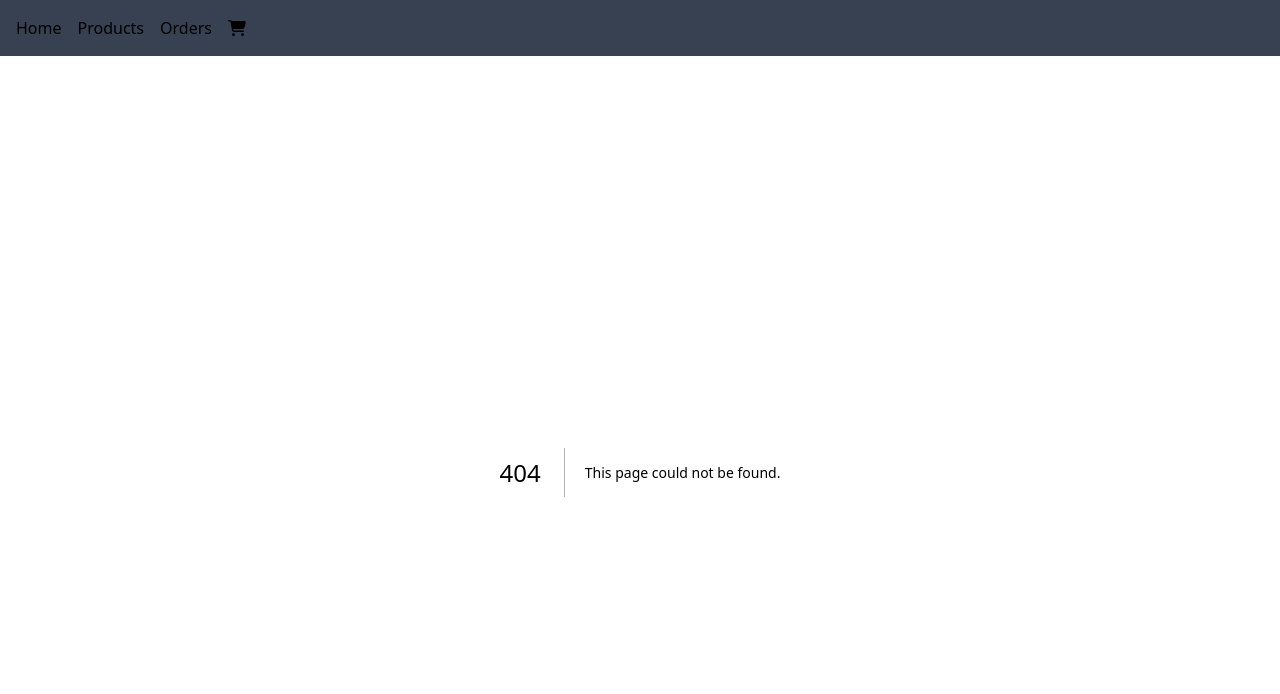
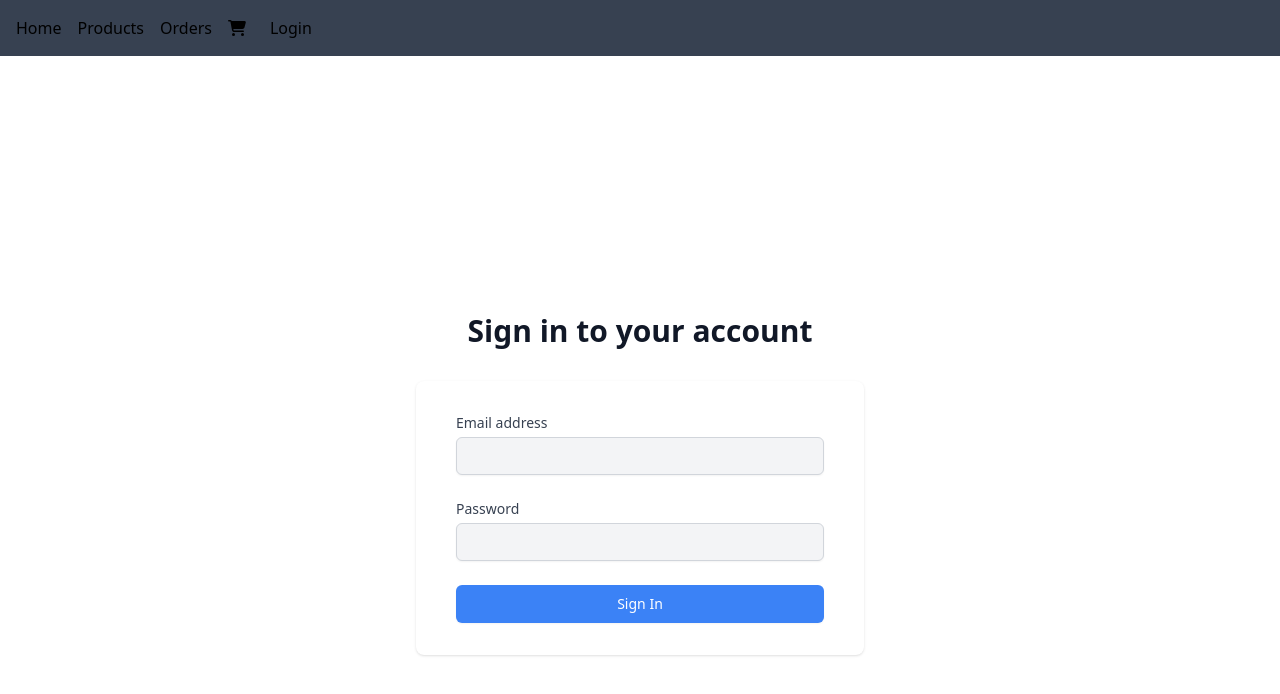
Before and after one commit to isaacoduh/greenbud-web, a Next.js app: page /login in a window 1280 px wide. Before the commit this address had no page. Shown: the top 694 px of the page. Built offline with nearby package versions, Linux system fonts and the light colour scheme.

Commit message:
auth: integrate login api

```diff
--- a/components/Layout.tsx
+++ b/components/Layout.tsx
@@ -38,6 +38,12 @@ const Layout: React.FC<LayoutProps> = ({ children }) => {
 
                             </Link>
                         </li>
+
+                        <li className="justify-end items-end">
+                            <Link href="/login">
+                                Login
+                            </Link>
+                        </li>
                     </ul>
                 </nav>
             </header>
--- /dev/null
+++ b/components/protectedRoute.tsx
@@ -0,0 +1,31 @@
+import { useRouter } from 'next/router';
+import { useEffect, useState } from 'react';
+
+const protectedRoute = (WrappedComponent: React.FC) => {
+    const Wrapper = () => {
+        const [token, setToken] = useState('');
+        const router = useRouter();
+
+        useEffect(() => {
+            const storedToken = localStorage.getItem('token');
+            if(storedToken){
+                setToken(storedToken);
+            } else {
+                router.push('/login');
+            }
+            // if (!token) {
+            //     router.push('/login'); // Redirect to login page if no token is found
+            // }
+        }, []);
+
+        if (!token) {
+            return null; // Render nothing while redirecting
+        }
+
+        return <WrappedComponent />;
+    };
+
+    return Wrapper;
+};
+
+export default protectedRoute;
--- /dev/null
+++ b/pages/api/authApi.ts
@@ -0,0 +1,13 @@
+import axios from "axios";
+const API_BASE_URL = "http://localhost:8000/api";
+
+export const loginUser = async(loginData: any) => {
+    try {
+
+        const response = await axios.post(`${API_BASE_URL}/login`,loginData);
+        return response.data;
+        // return response.data;
+    } catch (error) {
+        console.log(error);
+    }
+}
--- /dev/null
+++ b/pages/dashboard.tsx
@@ -0,0 +1,7 @@
+import protectedRoute from "@/components/protectedRoute";
+
+const DashboardPage = () => {
+    return <h1 className="text-gray-900">Welcome to the Dashboard!</h1>;
+};
+
+export default protectedRoute(DashboardPage);
--- /dev/null
+++ b/pages/login.tsx
@@ -0,0 +1,81 @@
+import React, { useState } from "react";
+import { useRouter } from "next/router";
+import { loginUser } from "./api/authApi";
+
+const LoginPage = () => {
+    const router = useRouter();
+    const [email, setEmail] = useState('');
+    const [password, setPassword] = useState('');
+
+    const handleLogin = async (e: React.FormEvent) => {
+        e.preventDefault();
+
+        try {
+
+            const response = await loginUser({email: email, password: password});
+            localStorage.setItem('token', response.data.token);
+            router.push('/dashboard'); // Redirect to dashboard or any other page
+        } catch (error) {
+            console.error(error);
+        }
+    }
+
+    return (
+        <div className="min-h-screen flex flex-col justify-center py-12 sm:px-6 lg:px-8">
+            <div className="sm:mx-auto sm:w-full sm:max-w-md">
+                <h2 className="mt-6 text-center text-3xl font-extrabold text-gray-900">Sign in to your account</h2>
+            </div>
+            <div className="mt-8 sm:mx-auto sm:w-full sm:max-w-md">
+                <div className="bg-white py-8 px-4 shadow sm:rounded-lg sm:px-10">
+                    <form className="space-y-6" onSubmit={handleLogin}>
+                        <div>
+                            <label htmlFor="email" className="block text-sm font-medium text-gray-700">
+                                Email address
+                            </label>
+                            <div className="mt-1">
+                                <input
+                                    id="email"
+                                    name="email"
+                                    type="email"
+                                    autoComplete="email"
+                                    required
+                                    className="appearance-none block w-full px-3 py-2 border border-gray-300 rounded-md shadow-sm placeholder-gray-400 focus:outline-none focus:ring-blue-500 focus:border-blue-500 sm:text-sm bg-gray-100 text-gray-700"
+                                    value={email}
+                                    onChange={(e) => setEmail(e.target.value)}
+                                />
+                            </div>
+                        </div>
+                        <div>
+                            <label htmlFor="password" className="block text-sm font-medium text-gray-700">
+                                Password
+                            </label>
+                            <div className="mt-1">
+                                <input
+                                    id="password"
+                                    name="password"
+                                    type="password"
+                                    autoComplete="current-password"
+                                    required
+                                    className="appearance-none block w-full px-3 py-2 border border-gray-300 rounded-md shadow-sm placeholder-gray-100 focus:outline-none focus:ring-blue-500 focus:border-blue-500 sm:text-sm bg-gray-100 text-gray-700"
+                                    value={password}
+                                    onChange={(e) => setPassword(e.target.value)}
+                                />
+                            </div>
+                        </div>
+                        <div>
+                            <button
+                                type="submit"
+                                className="w-full flex justify-center py-2 px-4 border border-transparent rounded-md shadow-sm text-sm font-medium text-white bg-blue-500 hover:bg-blue-600 focus:outline-none focus:ring-2 focus:ring-offset-2 focus:ring-blue-500"
+                            >
+                                Sign In
+                            </button>
+                        </div>
+                    </form>
+                </div>
+            </div>
+        </div>
+
+    );
+};
+
+export default LoginPage;
```
